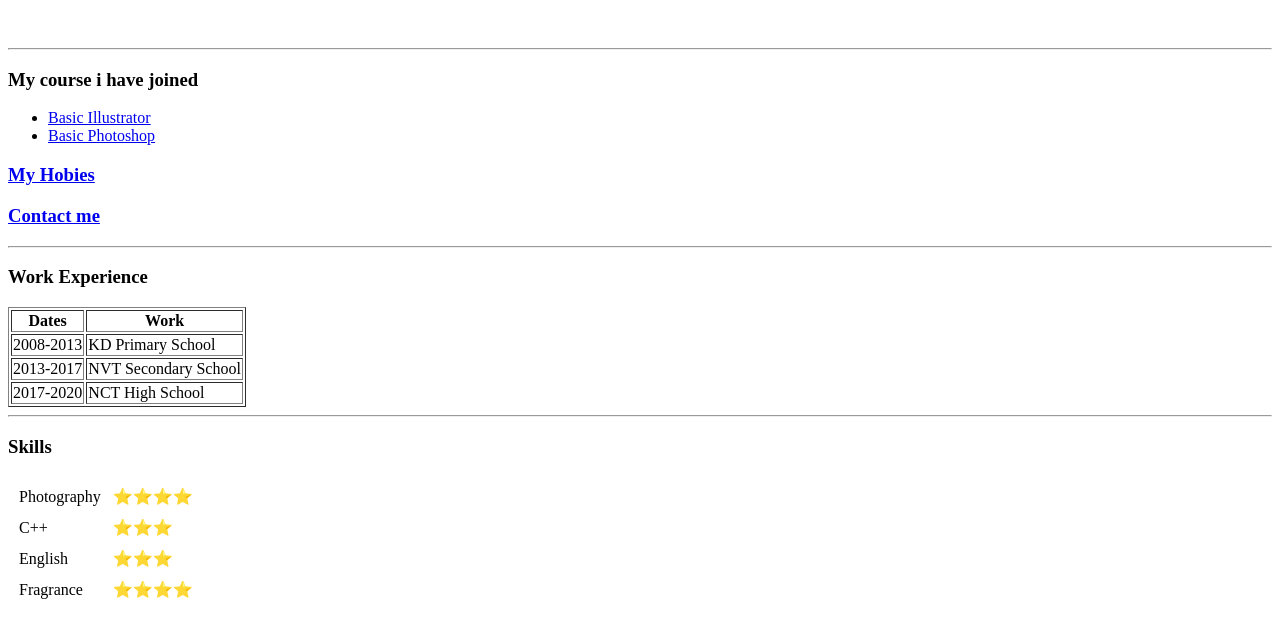
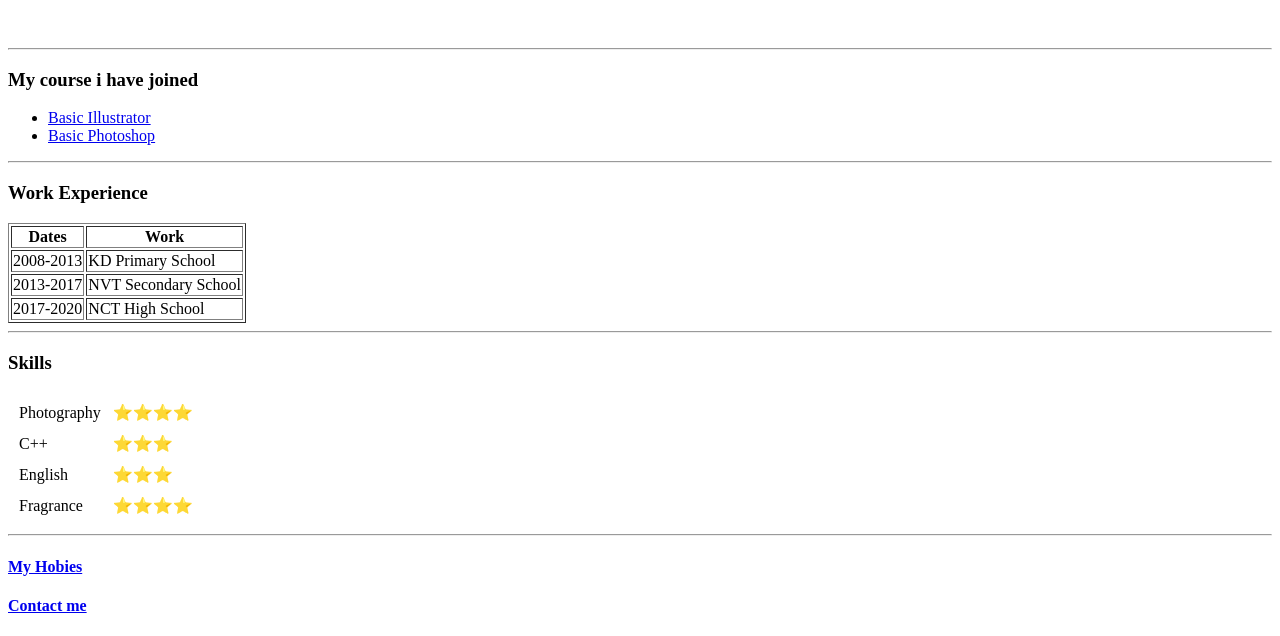
Before and after one commit to TinDaKing/cv, a plain HTML site: page index.html in a window 1280 px wide. Shown: the part 202-838 px from the top of the page. Drawn offline with Linux system fonts and the light colour scheme.

Commit message:
Add files via upload

```diff
--- a/index.html
+++ b/index.html
@@ -14,7 +14,7 @@
 <body>
   <table cellspacing = "20">
     <tr>
-      <td><img src="images/cryptopunk3100-modified.png" alt="CryptoPunk NFT 3100" style="width:170px"></td>
+      <td><img src="images/cryptopunk3100-modified.png" alt="Tran Hoang Tin's image" style="width:170px"></td>
       <td>
         <h1><strong><a href="https://twitter.com/tindakingg" target="_blank">Tran Hoang Tin</a></strong> deptrai</h1>
         <p>Tôi là sinh viên học tại <strong>HCMUS</strong>.</p> <!--p for paragraph -->
@@ -22,9 +22,6 @@
       </td>
     </tr>
   </table>
-
-
-
   <br>
   <!--xuong dong line break -->
   <hr>
@@ -34,12 +31,7 @@
     <li><a href="http://fedu.vn/khoa-hoc/fedu-designer-chuyen-nghiep">Basic Illustrator</a></li> <!--a for hyperlink -->
     <li><a href="http://fedu.vn/khoa-hoc/fedu-designer-chuyen-nghiep">Basic Photoshop</a></li>
   </ul>
-  <a href="hobbies.html" target="_blank">
-    <h3>My Hobies</h3>
-  </a>
-  <a href="contact.html" target="_blank">
-    <h3>Contact me</h3>
-  </a>
+
   <hr>
   <h3>Work Experience</h3>
   <table border='1'>
@@ -93,6 +85,13 @@
       <td>⭐⭐⭐⭐</td>
     </tr>
   </table>
+  <hr>
+  <a href="hobbies.html" target="_blank">
+    <h4>My Hobies</h4>
+  </a>
+  <a href="contact.html" target="_blank">
+    <h4>Contact me</h4>
+  </a>
 </body>
 
 </html>
```
